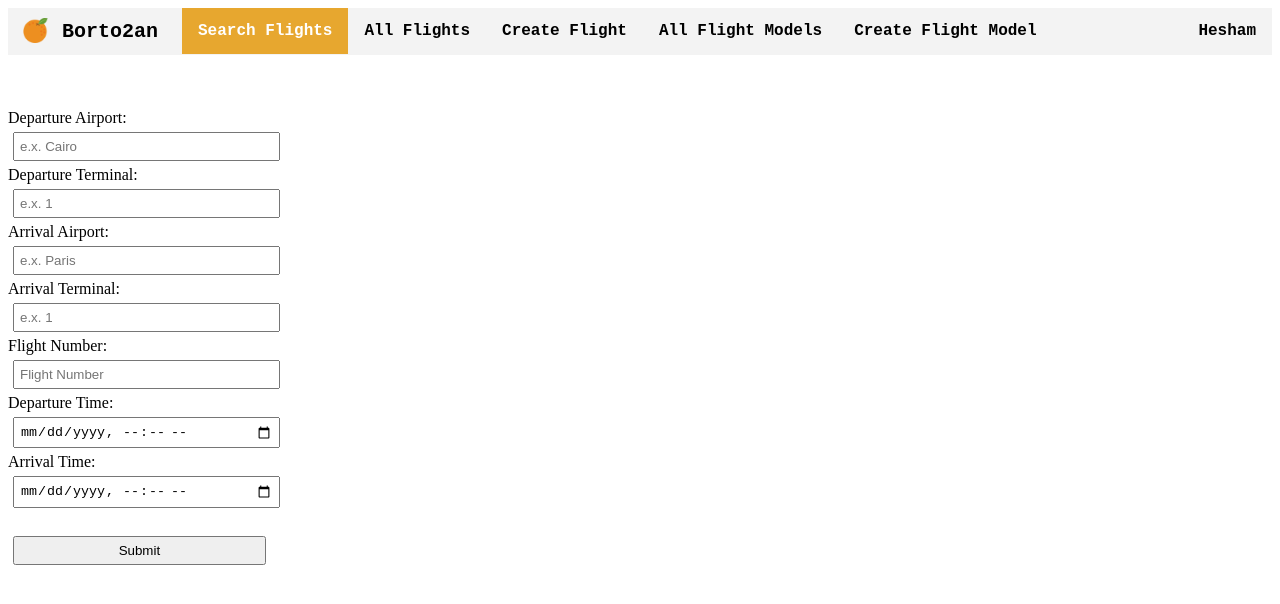
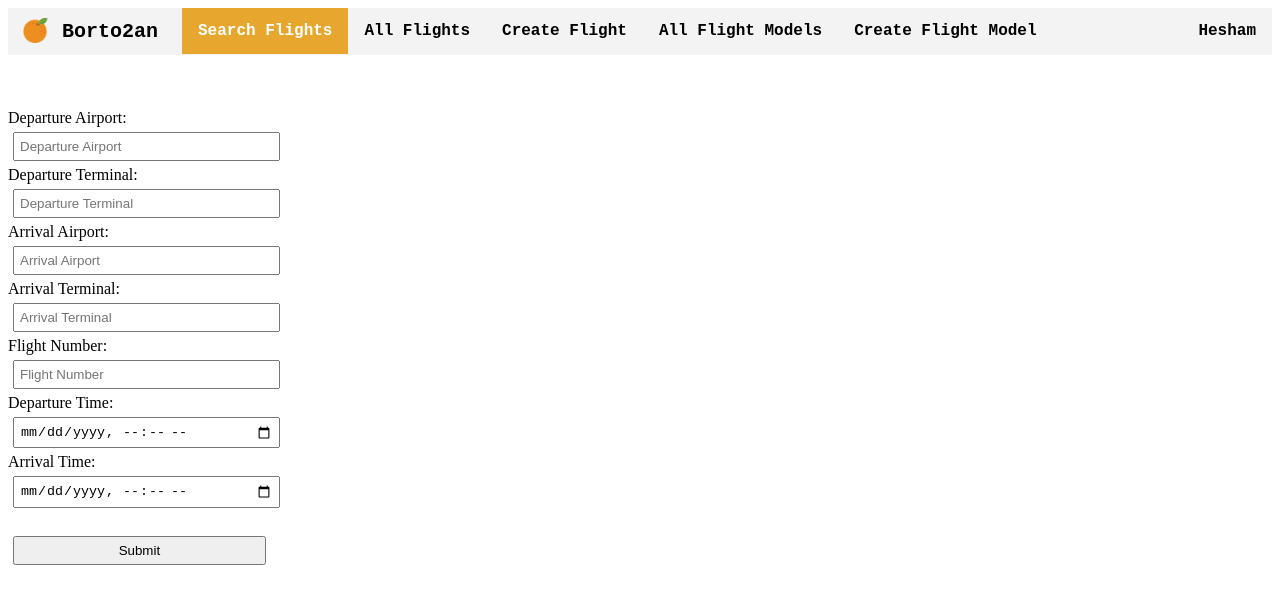
Before and after one commit to youssef204/Borto2an-, a React (Create React App) app in the folder client/: page / in a window 1280 px wide. Shown: the top 604 px of the page. Built offline with nearby package versions, Linux system fonts and the light colour scheme.

Commit message:
edited admin search

```diff
--- a/client/src/components/AdminComponents/SearchFlights.js
+++ b/client/src/components/AdminComponents/SearchFlights.js
@@ -7,16 +7,22 @@ class SearchFlights extends React.Component {
   constructor() {
     super();
     this.state = {
-      fromAirport: "",
-      toAirport: "",
-      flightNumber: "",
-      departureTime: "",
-      arrivalTime: ""
+      departure:{},
+      arrival:{},
+      flightNumber:''
     };
   }
 
   onChange = (e) => {
     this.setState({ [e.target.name]: e.target.value });
+  };
+
+  departureOnChange = (e) => {
+    this.setState({departure:{ ...this.state.departure,[e.target.name]: e.target.value }});
+  };
+
+  arrivalOnChange = (e) => {
+    this.setState({arrival:{ ...this.state.arrival,[e.target.name]: e.target.value }});
   };
 
   onSubmit = (e, state) => {
@@ -59,10 +65,9 @@ class SearchFlights extends React.Component {
             <br />
             <input
               type="text"
-              placeholder="e.x. Cairo"
-              name="fromAirport"
-              value={this.state.fromAirport}
-              onChange={this.onChange}
+              placeholder="Departure Airport"
+              name="airport"
+              onChange={this.departureOnChange}
             />
           </div>
 
@@ -70,11 +75,10 @@ class SearchFlights extends React.Component {
             <label>Departure Terminal: </label>
             <br />
             <input
-              type="number"
-              placeholder="e.x. 1"
-              name="fromTerminal"
-              value={this.state.fromTerminal}
-              onChange={this.onChange}
+              type="text"
+              placeholder="Departure Terminal"
+              name="terminal"
+              onChange={this.departureOnChange}
             />
           </div>
 
@@ -84,10 +88,9 @@ class SearchFlights extends React.Component {
 
             <input
               type="text"
-              placeholder="e.x. Paris"
-              name="toAirport"
-              value={this.state.toAirport}
-              onChange={this.onChange}
+              placeholder="Arrival Airport"
+              name="airport"
+              onChange={this.arrivalOnChange}
             />
           </div>
 
@@ -96,11 +99,10 @@ class SearchFlights extends React.Component {
             <br />
 
             <input
-              type="number"
-              placeholder="e.x. 1"
-              name="toTerminal"
-              value={this.state.toTerminal}
-              onChange={this.onChange}
+              type="text"
+              placeholder="Arrival Terminal"
+              name="terminal"
+              onChange={this.arrivalOnChange}
             />
           </div>
 
@@ -112,7 +114,6 @@ class SearchFlights extends React.Component {
               type="number"
               placeholder="Flight Number"
               name="flightNumber"
-              value={this.state.flightNumber}
               onChange={this.onChange}
             />
           </div>
@@ -122,9 +123,8 @@ class SearchFlights extends React.Component {
             <br />
             <input
               type="datetime-local"
-              name="departureTime"
-              value={this.state.departureTime}
-              onChange={this.onChange}
+              name="time"
+              onChange={this.departureOnChange}
             />
           </div>
           <div>
@@ -132,9 +132,8 @@ class SearchFlights extends React.Component {
             <br />
             <input
               type="datetime-local"
-              name="arrivalTime"
-              value={this.state.arrivalTime}
-              onChange={this.onChange}
+              name="time"
+              onChange={this.arrivalOnChange}
             />
           </div>
           <br></br>
```
